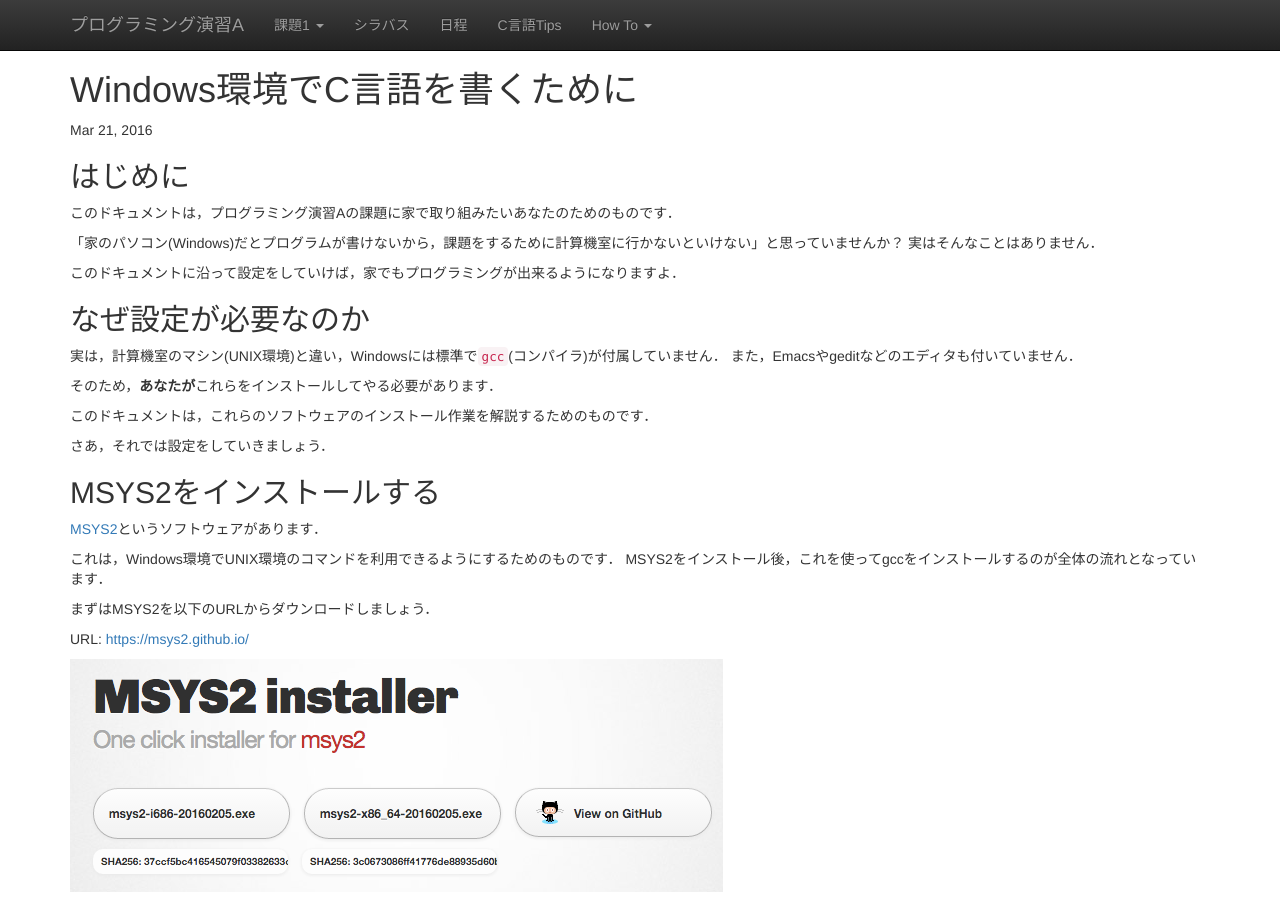
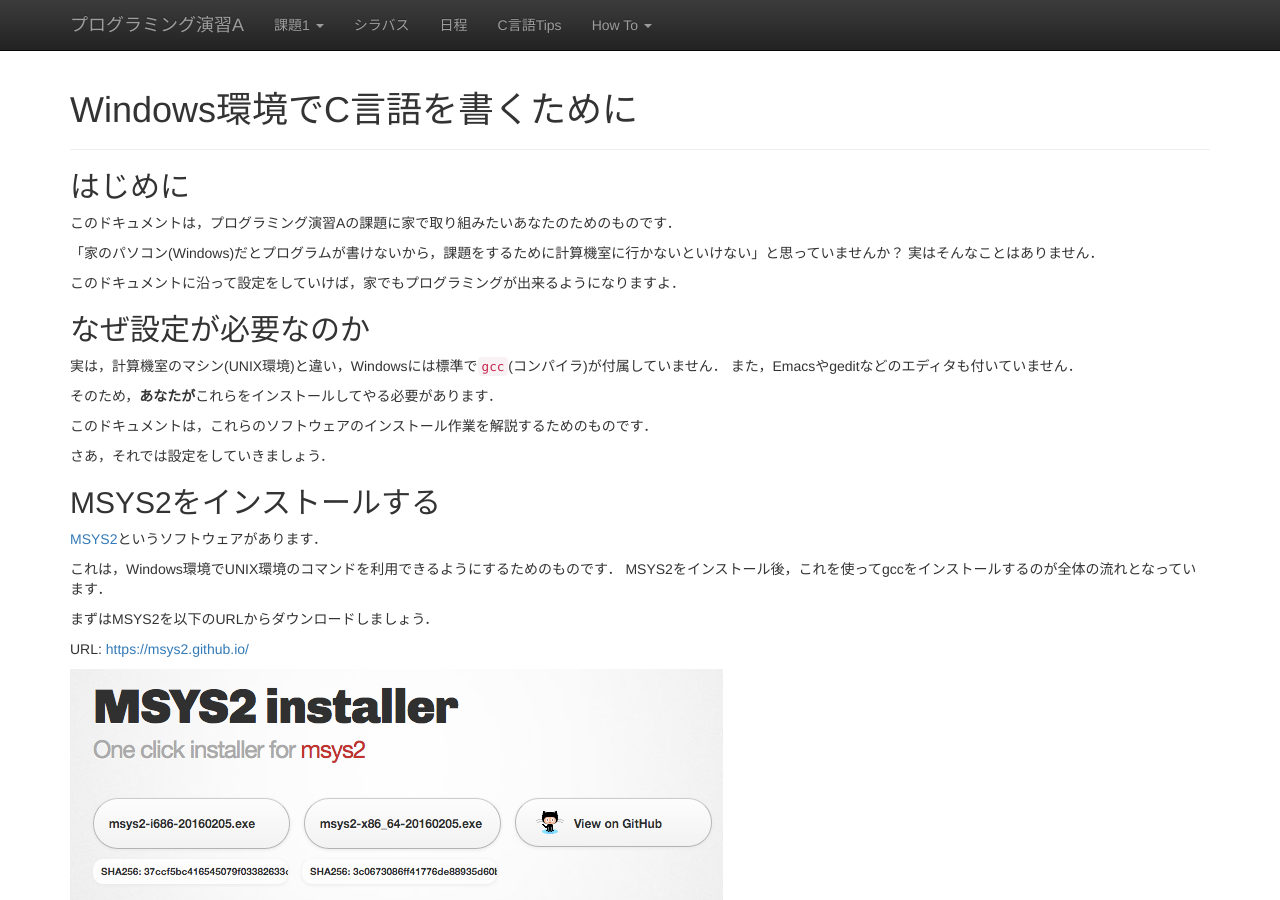
Before and after one commit to ecei-tohoku/ppa-public, a Jekyll site: the page built from docs/gcc_for_windows.md, in a window 1280 px wide and 900 px high. Built offline with Jekyll 4.4.1, drawn with Linux system fonts in a browser that asks for light colours; nearby versions of some CDN libraries.

Commit message:
Moved this file from _posts to docs.

```diff
--- a/_posts/2016-03-24-gcc_for_windows.markdown
+++ b/docs/gcc_for_windows.md
@@ -1,8 +1,8 @@
 ---
-layout: post
-title:  "Windows環境でC言語を書くために"
-date:   2016-03-21 22:21:29 +0900
+layout: page
+title: Windows環境でC言語を書くために
 ---
+
 ## はじめに
 
 このドキュメントは，プログラミング演習Aの課題に家で取り組みたいあなたのためのものです．
```
